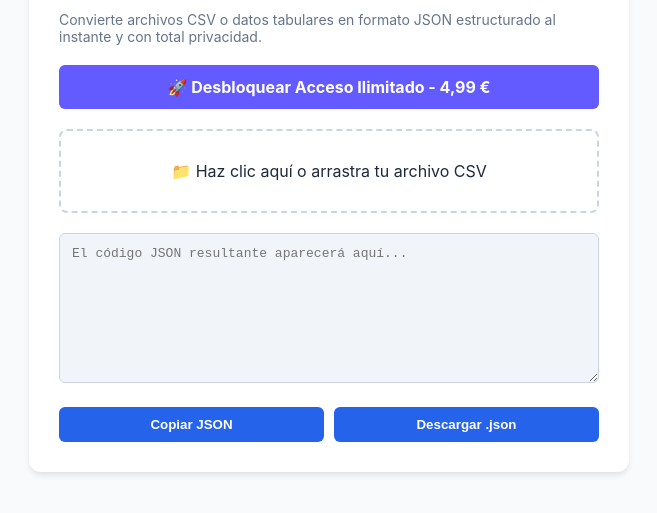
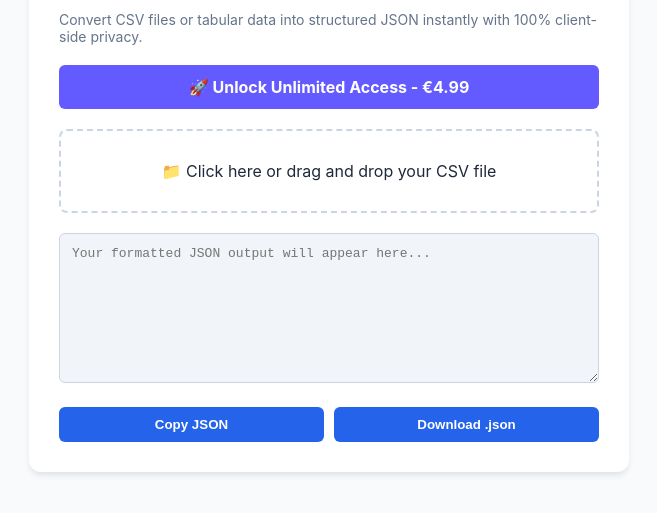
Before and after one commit to deadman21-droid/csv-to-json-express, a plain HTML site: page index.html in a window 1280 px wide. Shown: the part 215-728 px from the top of the page, without its empty margins (311-968 px from the left). Drawn offline with Linux system fonts and the light colour scheme.

Commit message:
Update index.html

```diff
--- a/index.html
+++ b/index.html
@@ -1,16 +1,17 @@
 <!DOCTYPE html>
-<html lang="es">
+<html lang="en">
 <head>
     <meta charset="UTF-8">
     <meta name="viewport" content="width=device-width, initial-scale=1.0">
     <title>CSV to JSON Express</title>
+
     <!-- SEO Básico e Indexación -->
     <meta name="description" content="Convert CSV files or tabular data into structured JSON instantly and with total privacy. Fast, secure, and client-side online CSV to JSON converter.">
     <meta name="keywords" content="csv to json, convert csv to json, csv converter online, tabular data to json, csv parser">
     <link rel="canonical" href="https://csv-to-json-express.vercel.app/">
     <meta name="robots" content="index, follow">
 
-    <!-- Open Graph / Redes Sociales y Directorios (Facebook, LinkedIn, BetaList, Discord) -->
+    <!-- Open Graph / Redes Sociales y Directorios -->
     <meta property="og:type" content="website">
     <meta property="og:url" content="https://csv-to-json-express.vercel.app/">
     <meta property="og:title" content="CSV to JSON Express - Instant & Private CSV Converter">
@@ -23,6 +24,7 @@
     <meta name="twitter:title" content="CSV to JSON Express - Instant & Private CSV Converter">
     <meta name="twitter:description" content="Convert CSV files into structured JSON instantly in your browser.">
     <meta name="twitter:image" content="https://csv-to-json-express.vercel.app/og-image.png">
+
     <style>
         :root {
             --primary: #2563eb;
@@ -137,20 +139,20 @@
 <body>
     <div class="container">
         <h1>CSV to JSON Express</h1>
-        <p class="subtitle">Convierte archivos CSV o datos tabulares en formato JSON estructurado al instante y con total privacidad.</p>
+        <p class="subtitle">Convert CSV files or tabular data into structured JSON instantly with 100% client-side privacy.</p>
 
-        <a href="https://buy.stripe.com/28E9AL51N3fgdo18Kgc7u03" target="_blank" class="btn-stripe">🚀 Desbloquear Acceso Ilimitado - 4,99 €</a>
+        <a href="https://buy.stripe.com/28E9AL51N3fgdo18Kgc7u03" target="_blank" class="btn-stripe">🚀 Unlock Unlimited Access - €4.99</a>
 
         <label class="upload-area" id="drop-zone">
-            <span id="file-label">📁 Haz clic aquí o arrastra tu archivo CSV</span>
+            <span id="file-label">📁 Click here or drag and drop your CSV file</span>
             <input type="file" id="csv-file" accept=".csv">
         </label>
 
-        <textarea id="json-output" placeholder="El código JSON resultante aparecerá aquí..." readonly></textarea>
+        <textarea id="json-output" placeholder="Your formatted JSON output will appear here..." readonly></textarea>
 
         <div class="btn-group">
-            <button id="copy-btn" onclick="copyJSON()">Copiar JSON</button>
-            <button id="download-btn" onclick="downloadJSON()">Descargar .json</button>
+            <button id="copy-btn" onclick="copyJSON()">Copy JSON</button>
+            <button id="download-btn" onclick="downloadJSON()">Download .json</button>
         </div>
     </div>
 
@@ -170,7 +172,7 @@
                         const jsonResult = csvToJson(text);
                         jsonOutput.value = JSON.stringify(jsonResult, null, 2);
                     } catch (err) {
-                        jsonOutput.value = 'Error al procesar el archivo CSV.';
+                        jsonOutput.value = 'Error processing the CSV file.';
                     }
                 };
                 reader.readAsText(file);
@@ -205,7 +207,7 @@
             navigator.clipboard.writeText(jsonOutput.value).then(() => {
                 const btn = document.getElementById('copy-btn');
                 const originalText = btn.textContent;
-                btn.textContent = '¡Copiado!';
+                btn.textContent = 'Copied!';
                 setTimeout(() => btn.textContent = originalText, 2000);
             });
         }
```
